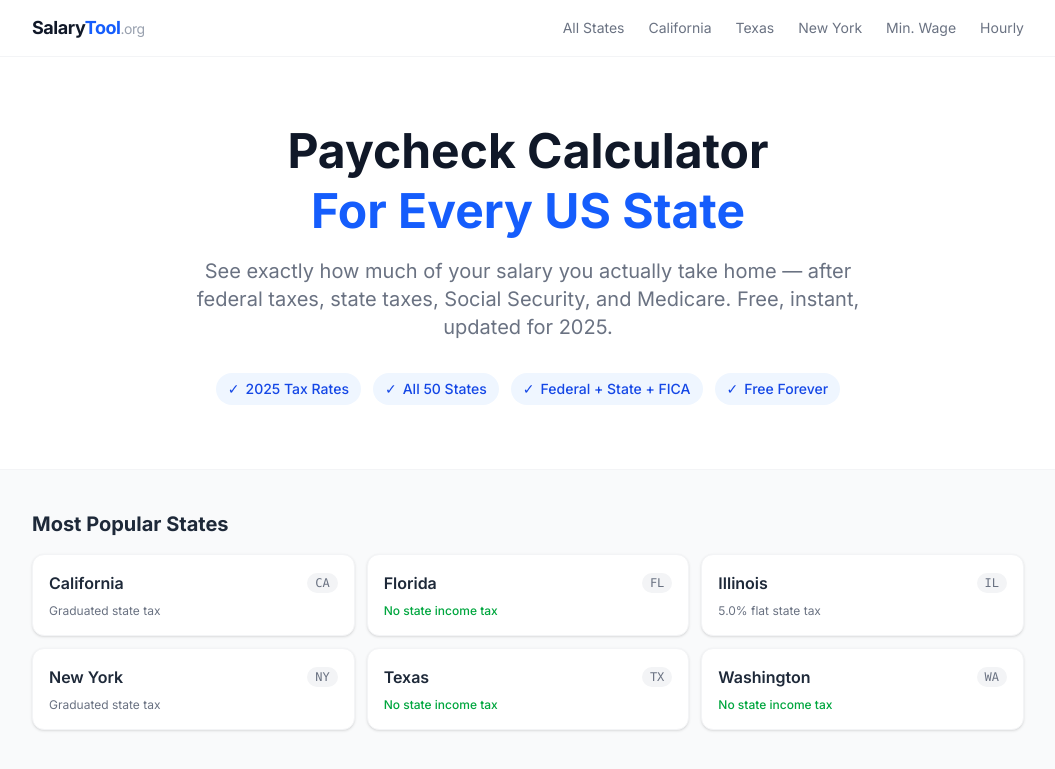
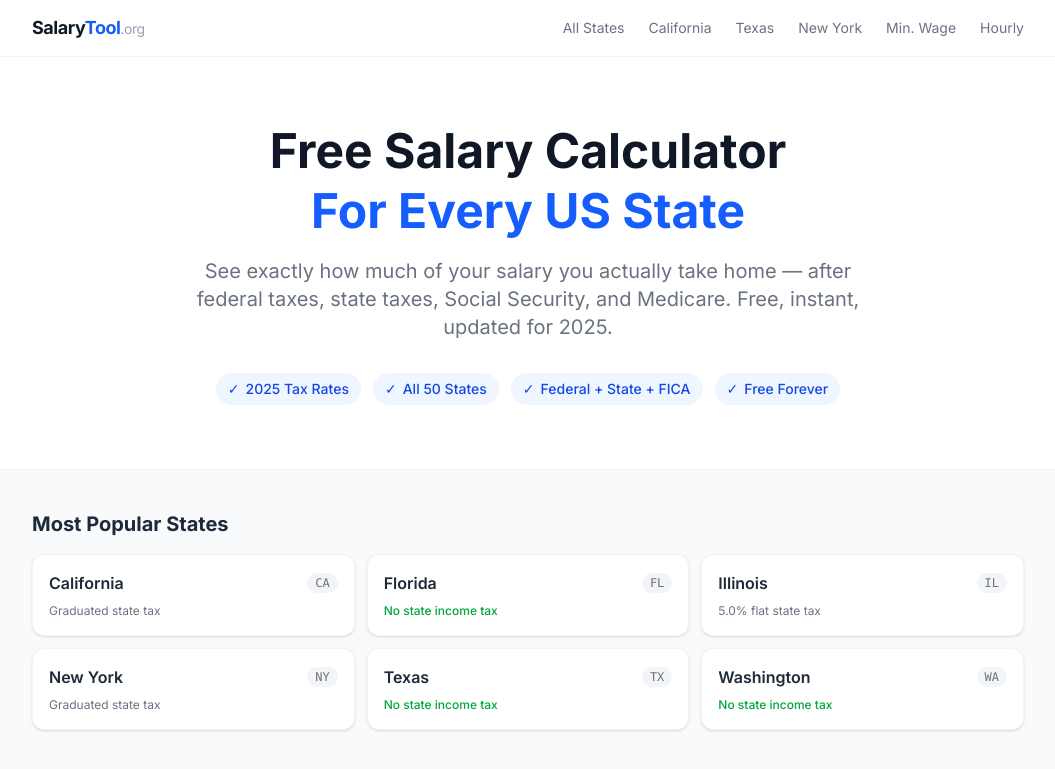
Before and after one commit to antusen08-tech/salarytool-org, a Next.js app: page / in a window 1280 px wide. Shown: the top 769 px of the page, without its empty margins (112-1167 px from the left). Built offline with nearby package versions, Linux system fonts and the light colour scheme.

Commit message:
SEO improvements — salary calculator keyword, Twitter meta, title optimizations

```diff
--- a/src/app/hourly-to-annual/page.tsx
+++ b/src/app/hourly-to-annual/page.tsx
@@ -4,9 +4,9 @@ import HourlyCalculator from "@/components/HourlyCalculator";
 import { HOURLY_RATES, calcEarnings, formatMoney } from "@/lib/hourlyRates";
 
 export const metadata: Metadata = {
-  title: "Hourly to Annual Salary Calculator 2025 — SalaryTool.org",
+  title: "Hourly to Annual Salary Calculator 2025 — Free Wage Calculator",
   description:
-    "Convert your hourly wage to annual salary instantly. See weekly, monthly and yearly earnings for any hourly rate. Free hourly to salary calculator updated for 2025.",
+    "Free hourly to annual salary calculator. Convert any hourly wage to yearly, monthly and weekly salary instantly. Updated for 2025.",
   alternates: { canonical: "https://salarytool.org/hourly-to-annual" },
   openGraph: {
     title: "Hourly to Annual Salary Calculator 2025",
--- a/src/app/layout.tsx
+++ b/src/app/layout.tsx
@@ -16,6 +16,12 @@ export const metadata: Metadata = {
   keywords: ["paycheck calculator", "salary calculator", "take home pay", "income tax calculator"],
   authors: [{ name: "SalaryTool.org" }],
   robots: { index: true, follow: true },
+  twitter: {
+    card: "summary",
+    site: "@salarytool",
+    title: "Free Salary Calculator by State 2025 — SalaryTool.org",
+    description: "Calculate your exact take-home pay for all 50 US states. Free, updated for 2025.",
+  },
   verification: {
     other: { "impact-site-verification": "deb71713-22c2-4586-b7e1-65c4da3fe027" },
   },
--- a/src/app/page.tsx
+++ b/src/app/page.tsx
@@ -3,14 +3,14 @@ import Link from "next/link";
 import { STATES } from "@/lib/stateData";
 
 export const metadata: Metadata = {
-  title: "Free Paycheck Calculator by State 2025 — SalaryTool.org",
+  title: "Free Salary & Paycheck Calculator by State 2025 — SalaryTool.org",
   description:
-    "Calculate your exact take-home pay for all 50 US states. Free paycheck calculator with federal and state income tax, Social Security, and Medicare. Updated for 2025.",
+    "Free salary calculator for all 50 US states. Calculate your exact take-home pay after federal and state income tax, Social Security, and Medicare. Updated for 2025.",
   alternates: { canonical: "https://salarytool.org" },
   openGraph: {
-    title: "Free Paycheck Calculator by State 2025",
+    title: "Free Salary & Paycheck Calculator by State 2025",
     description:
-      "Calculate your exact take-home pay for all 50 US states. Free, instant, updated for 2025.",
+      "Free salary calculator for all 50 US states. Instant take-home pay, updated for 2025.",
     url: "https://salarytool.org",
     siteName: "SalaryTool.org",
     type: "website",
@@ -28,7 +28,7 @@ export default function HomePage() {
       <div className="bg-white border-b border-gray-100">
         <div className="max-w-5xl mx-auto px-4 py-16 text-center">
           <h1 className="text-4xl sm:text-5xl font-bold text-gray-900 mb-4 leading-tight">
-            Paycheck Calculator
+            Free Salary Calculator
             <br />
             <span className="text-blue-600">For Every US State</span>
           </h1>
```
